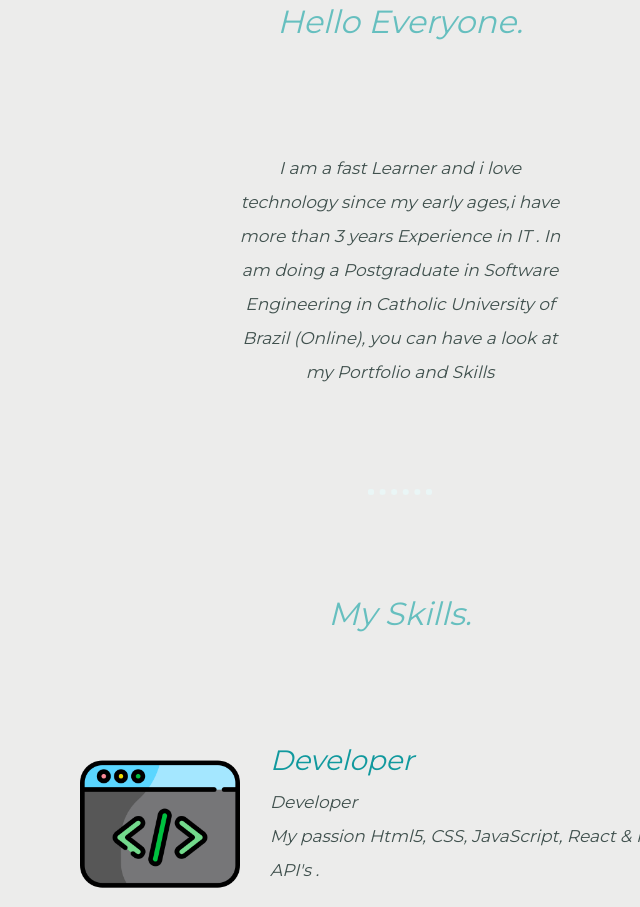
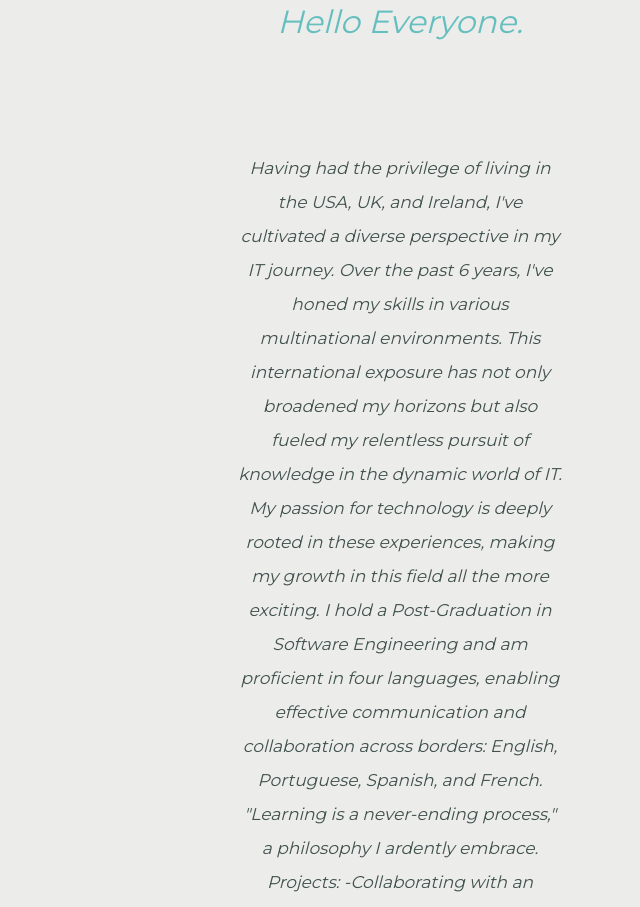
Before and after one commit to pedroiki/WebCV, a plain HTML site: page index.html in a window 1280 px wide. Shown: the part 1039-1946 px from the top of the page, without its empty margins (240-880 px from the left). Drawn offline with nearby package versions, Linux system fonts and the light colour scheme.

Commit message:
Update index.html
Update 2023

```diff
--- a/index.html
+++ b/index.html
@@ -3,7 +3,7 @@
 
 <head>
   <meta charset="utf-8">
-  <title>Carlos Pedro Gomes Portfolio</title>
+  <title>Carlos Pedro Gomes  WebSite </title>
   <link rel="stylesheet" href="css/styles.css">
   <link rel="icon" href="favicon.ico">
   <!-- google stylish fonts https://fonts.google.com/ -->
@@ -28,7 +28,7 @@
 
   <section id="nave-mobile">
     <div class="container">
-      <a class="navbar-brand" href="" pbzloc="0">FreeLancer Jr WebDev</a>
+      <a class="navbar-brand" href="" pbzloc="0">Cloud Enginner | DevOps</a>
       <button class="navbar-toggler navbar-toggler-right" type="button" data-toggle="collapse" data-target="#navbarResponsive" aria-controls="navbarResponsive" aria-expanded="false" aria-label="Toggle navigation">
         <i class="fas fa-bars"></i>
       </button>
@@ -90,10 +90,19 @@
     <div class="middle-container">
       <!-- <div class="profile"><img src="images/cpedro.jpg" alt="profile-img" class="img-fluid rounded-circle"/> -->
       <h2>Hello Everyone.</h2>
-      <p class="intro-page">I am a fast Learner and i love technology since my early ages,i have more than 3 years Experience
-        in IT .
-        In am doing a Postgraduate in Software Engineering in Catholic University of Brazil (Online),
-        you can have a look at my Portfolio and Skills</p>
+      <p class="intro-page">Having had the privilege of living in the USA, UK, and Ireland, I've cultivated a diverse perspective in my IT journey. Over the past 6 years, I've honed my skills in various multinational environments. This international exposure has not only broadened my horizons but also fueled my relentless pursuit of knowledge in the dynamic world of IT. My passion for technology is deeply rooted in these experiences, making my growth in this field all the more exciting.
+
+I hold a Post-Graduation in Software Engineering and am proficient in four languages, enabling effective communication and collaboration across borders: English, Portuguese, Spanish, and French.
+
+"Learning is a never-ending process," a philosophy I ardently embrace.
+
+Projects:
+
+-Collaborating with an infrastructure team to design and create infrastructures.
+-Collaboration with solution architects in the creation of infrastructures, especially when they are cloud-based
+-Successfully achieve team objectives in alignment with SLAs (Service Level Agreements)
+-Developing tutorials and providing mentorship to team members based on my past experience with skills such as HTML and CSS, PHP my admin.
+- Working on pipelines using AWS, Terraform, Docker, GitHub Actions, Prometheus, and Grafana in infrastructure projects involves orchestrating a streamlined process for development and deployment. </p>
     </div>
 
     <hr />
```
